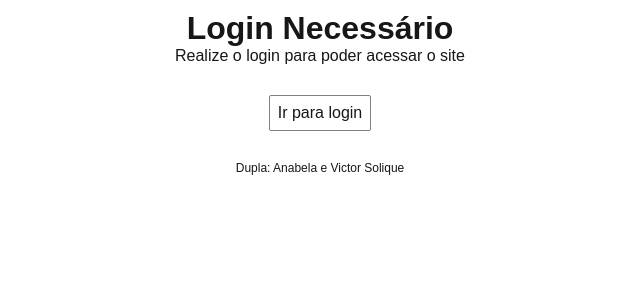
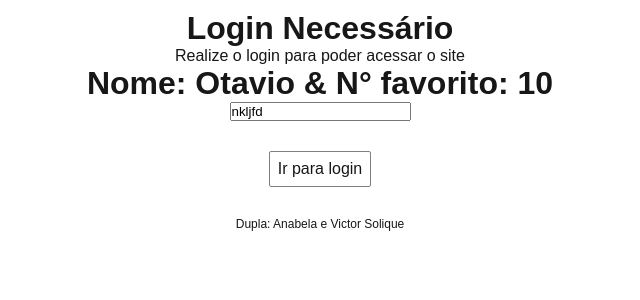
Before and after one commit to VictorSolique/projetinho-ptac4, a Next.js app: page / in a window 1280 px wide. Shown: the top 300 px of the page, without its empty margins (320-960 px from the left). Built offline with nearby package versions, Linux system fonts and the light colour scheme.

Commit message:
commit 17/10 componentes

```diff
--- /dev/null
+++ b/src/app/components/Button.tsx
@@ -0,0 +1,10 @@
+type ButtonProp = {
+    name: string;
+    numero: number
+}
+
+const Button: React.FC<ButtonProp> = ({name, numero}) => {
+    return <div><h1>Nome: {name} & N° favorito: {numero}</h1></div>
+}
+
+export default Button;
--- /dev/null
+++ b/src/app/components/Input.tsx
@@ -0,0 +1,11 @@
+type MyInputProp = {
+    value: string
+}
+
+const MyInput: React.FC<MyInputProp> = ({value}) => {
+    return (
+        <input value={value} placeholder="dajksd" />
+    )
+}
+
+export default MyInput;
--- a/src/app/page.tsx
+++ b/src/app/page.tsx
@@ -1,11 +1,15 @@
 import styles from "./page.module.css"
 import Link from "next/link";
+import Button from "./components/Button";
+import MyInput from "./components/Input";
 
 export default function Home() {
   return (
     <div className={styles.main}>
         <h1>Login Necessário</h1>
         <p>Realize o login para poder acessar o site</p>
+        <Button name="Otavio" numero={10} />
+        <MyInput value="nkljfd"/>
         <Link href={"/login"} className={styles.link}>Ir para login</Link>
         <p style={{fontSize: "12px"}}>Dupla: Anabela e Victor Solique</p>
     </div>
```
